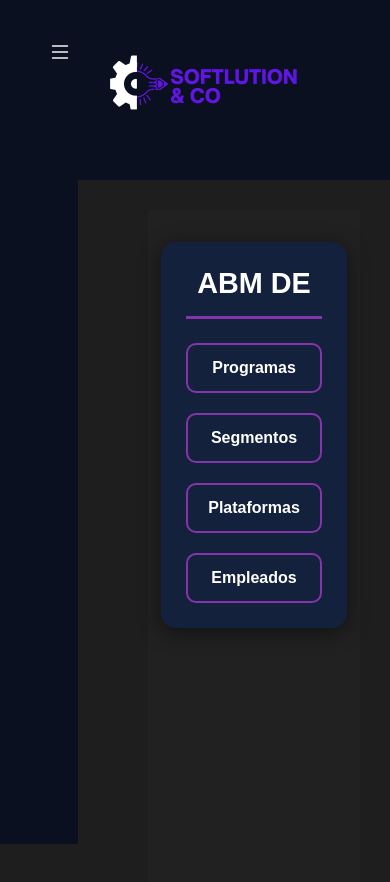
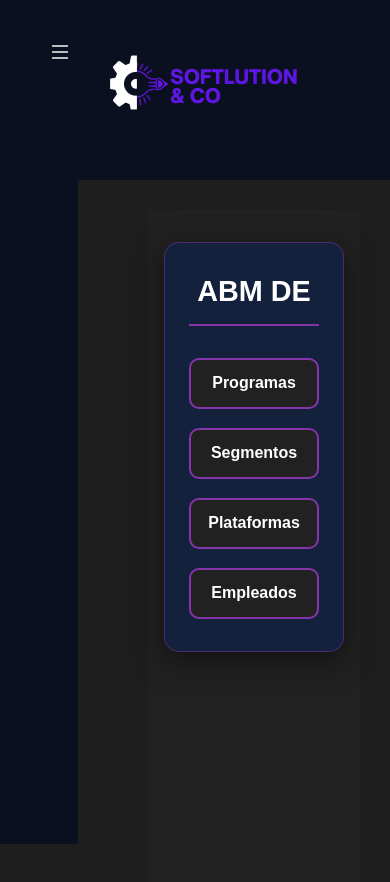
Before and after one commit to chispamaya/Proyecto-Interdisciplinario-Medios-Audiovisuales-, a React (Vite) app in the folder @latest/: page /abm in a window 390 px wide. Shown: the top 882 px of the page. Built offline with nearby package versions, Linux system fonts and the light colour scheme.

Commit message:
Add files via upload

```diff
--- a/@latest/src/styles/pages/abm_menu.css
+++ b/@latest/src/styles/pages/abm_menu.css
@@ -1,60 +1,46 @@
-/* src/styles/pages/abm_menu.css - VERSIÓN MÁS GRANDE */
+/* src/styles/pages/abm_menu.css */
 
-/* Uso de variables ya definidas en App.css, perfil.css, etc. */
 :root {
-    --color-link: #8634AA;          /* Inferencia de --links */
-    --color-card-background: #212121;  /* Inferencia de --background */
-    --color-dark-blue-card: #14213d;   /* Inferencia de --dark-blue-card */
-    --color-text-main: #ffffff;      /* Inferencia de --texto */
-}
-/* Se mantiene overflow-y: hidden; en body para el caso de que se haya incluido globalmente */
-/* Si no, se recomienda gestionar el scroll en el AppLayout o content-area */
-body{
-
-    overflow-y: hidden;}
-/* --- ESTILOS COMPACTOS Y SIN SCROLLBAR --- */
-.abm-menu-page-content {
-    /* Ocupa todo el espacio del .content-area */
-    width: 100%;
-    min-height: 100%;
-
-    display: flex;
-    justify-content: center; /* Centrado horizontal */
-
-    /* 💥 CAMBIO CLAVE: Volvemos a centrar verticalmente (center) 💥
-       Esto es más estético para una tarjeta de este tamaño y funciona si el content-area no fuerza scroll.
-       Mantenemos `min-height: 100%` para que ocupe todo el espacio.
-    */
-    align-items: center;
-
-    padding: 30px; /* Usa el padding por defecto del .content-area */
-    box-sizing: border-box;
-    background-color: var(--background, #212121);
+    --color-link: #8634AA;
+    --color-card-background: #14213d;
+    --color-text-main: #ffffff;
+    --background: #212121;
 }
 
+/* --- CONTENEDOR PRINCIPAL --- */
+.abm-menu-page-content {
+    width: 100%;
+    height: 100%; /* Ocupa toda la altura del .content-area */
+    display: flex;
+    justify-content: center; /* Centra horizontalmente */
+    align-items: center;     /* Centra verticalmente */
+    padding: 1.5rem;
+    box-sizing: border-box;
+    background-color: var(--background);
+}
+
+/* --- TARJETA ABM CORREGIDA --- */
 .abm-card {
     background-color: var(--color-card-background);
-    border-radius: 15px; /* Bordes más redondeados */
-    /* 💥 AUMENTO DE TAMAÑO: Padding mucho más grande 💥 */
-    padding: 40px 60px;
-    box-shadow: 0 4px 20px rgba(0, 0, 0, 0.5);
+    border-radius: 15px;
+    padding: 2.5rem 3rem;
+    box-shadow: 0 8px 30px rgba(0, 0, 0, 0.5);
+    border: 1px solid rgba(134, 52, 170, 0.5);
     width: 100%;
-    /* 💥 AUMENTO DE TAMAÑO: Ancho máximo incrementado 💥 */
     max-width: 450px;
     text-align: center;
-    /* Al centrar verticalmente (align-items: center;), no necesitamos márgenes verticales explícitos */
-    margin: -250px 0 0 0; /* Esto subirá la tarjeta 100 píxeles. */
+    /* 💥 CORRECCIÓN: Eliminamos el margen negativo que causaba la superposición 💥 */
+    margin: 0;
 }
 
 .abm-card-title {
-    /* 💥 AUMENTO DE TAMAÑO: Fuente más grande 💥 */
-    font-size: 2.5rem;
+    font-size: 2.2rem;
     font-weight: 700;
     color: var(--color-text-main);
-    /* Espaciado aumentado para el título */
+    margin-top: 0;
     margin-bottom: 2rem;
     padding-bottom: 1rem;
-    border-bottom: 3px solid var(--color-link); /* Línea más gruesa */
+    border-bottom: 2px solid var(--color-link);
 }
 
 .abm-options-list {
@@ -63,90 +49,73 @@ body{
     margin: 0;
     display: flex;
     flex-direction: column;
-    /* Espaciado entre opciones aumentado */
-    gap: 1.5rem;
+    gap: 1.2rem;
 }
 
 .abm-options-list a {
     display: block;
-    /* 💥 AUMENTO DE TAMAÑO: Padding de botón más grande 💥 */
-    padding: 18px 25px;
+    padding: 1rem 1.5rem;
     color: var(--color-text-main);
     text-decoration: none;
-    /* 💥 AUMENTO DE TAMAÑO: Fuente del botón más grande 💥 */
-    font-size: 1.25rem;
+    font-size: 1.15rem;
     font-weight: 600;
-    background-color: var(--color-dark-blue-card);
-    border: 2px solid var(--color-link); /* Borde más grueso */
+    background-color: var(--background);
+    border: 2px solid var(--color-link);
     border-radius: 10px;
-
-    /* Anulaciones de animación (mantener) */
-    position: static;
-    overflow: visible;
-    animation: none !important;
-    transition: background-color 0.2s, transform 0.2s, box-shadow 0.2s !important;
+    transition: background-color 0.2s, transform 0.2s;
 }
 
 .abm-options-list a:hover {
     background-color: var(--color-link);
     border-color: var(--color-text-main);
-    box-shadow: 0 6px 15px rgba(134, 52, 170, 0.5);
     transform: translateY(-2px);
 }
-
-.abm-options-list a::after {
-    content: none !important;
-}
-
 
 /* ------------------------------------------- */
 /* --- RESPONSIVE --- */
 /* ------------------------------------------- */
 
-/* Tablets y móviles grandes (Menos de 768px) */
+/* Para Tablets (menos de 768px) */
 @media (max-width: 768px) {
     .abm-menu-page-content {
-        /* En móvil, volvemos a anclar arriba para evitar que la tarjeta flote si el viewport es corto */
-        align-items: flex-start;
-        padding: 1.5rem 1rem;
-    }
-
-    .abm-card {
-        max-width: 80%; /* Ocupa un buen porcentaje */
-        padding: 30px 40px;
-        margin: 1rem auto;
-    }
-
-    .abm-card-title {
-        font-size: 2rem;
-        margin-bottom: 1.5rem;
-    }
-
-    .abm-options-list {
-        gap: 1.25rem;
-    }
-
-    .abm-options-list a {
-        font-size: 1.1rem;
-        padding: 15px 20px;
+        align-items: flex-start; /* Alinea la tarjeta arriba en pantallas más cortas */
+        padding-top: 4rem;
     }
 }
 
-/* Móviles pequeños (Menos de 480px) */
+/* Para Móviles (menos de 480px) */
 @media (max-width: 480px) {
     .abm-menu-page-content {
-        padding: 1rem 0.5rem;
+        padding: 1rem;
+        padding-top: 2rem;
     }
     .abm-card {
-        max-width: 95%; /* Se acerca mucho a los bordes */
-        padding: 25px;
+        padding: 2rem 1.5rem;
     }
     .abm-card-title {
         font-size: 1.8rem;
     }
-
     .abm-options-list a {
         font-size: 1rem;
-        padding: 14px 18px;
+        padding: 0.9rem 1rem;
     }
 }
+
+/* Para pantallas muy pequeñas (hasta 350px) */
+@media (max-width: 360px) {
+    .abm-menu-page-content {
+        padding: 0.5rem;
+        padding-top: 1rem;
+    }
+    .abm-card {
+        padding: 1.5rem 1rem;
+    }
+    .abm-card-title {
+        font-size: 1.6rem;
+        margin-bottom: 1.5rem;
+    }
+    .abm-options-list a {
+        font-size: 0.9rem;
+        padding: 0.8rem;
+    }
+}
```
